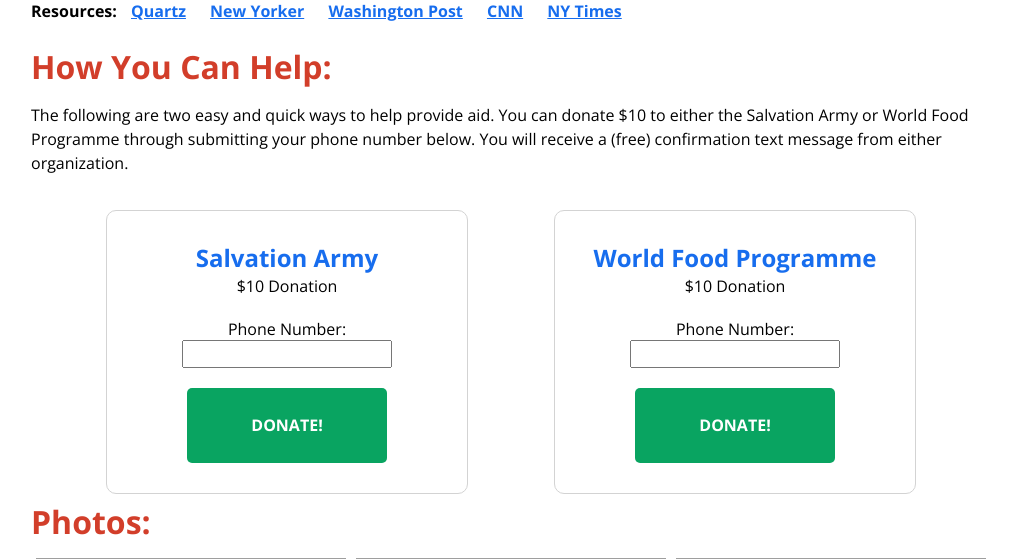
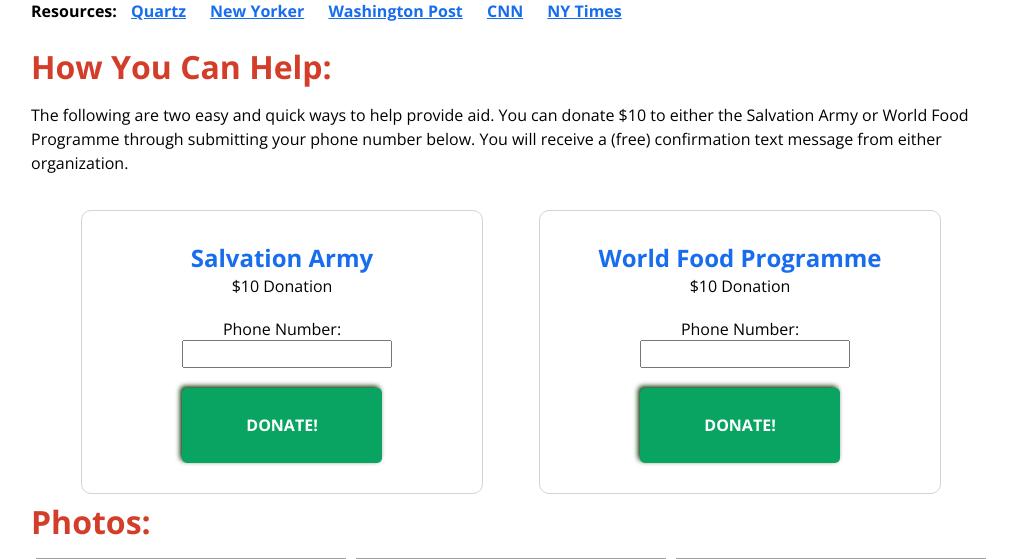
Before and after one commit to ryanslee/ryanslee.github.io, a PHP site: page /donatehaiyan/index.html in a window 1280 px wide. Shown: the part 611-1170 px from the top of the page, without its empty margins (129-1146 px from the left). Run offline with PHP 8.4, Linux system fonts and the light colour scheme; grey boxes are pictures that could not be loaded.

Commit message:
added haiyan site

```diff
--- a/donatehaiyan/css/index.css
+++ b/donatehaiyan/css/index.css
@@ -15,7 +15,24 @@
 }
 
 /*
-INTRO
+
+header{
+	display:block;
+	margin:50px;
+}
+
+nav{
+	position:fixed;
+	top:0;
+	width:100%;
+	height:80px;
+	background-color: white;
+	margin:0;
+	padding:0;
+}*/
+
+/*
+About
 */
 
 h1{
@@ -87,17 +104,17 @@
 	width:300px;
 	border:1px solid lightgray;
 	border-radius:10px;
-	padding:30px;
+	padding:30px 50px;
 }
 
 .left{
 	float:left;
-	margin-left:75px;
+	margin-left:50px;
 }
 
 .right{
 	float:right;
-	margin-right:75px;
+	margin-right:50px;
 }
 
 h2 {
@@ -114,6 +131,10 @@
 	padding:0;
 }
 
+.phoneinput{
+	margin-left:10px;
+}
+
 .button{
 	width:200px;
 	height:75px;
@@ -125,6 +146,7 @@
 	background:#09a461;
 	border:0;
 	border-radius:5px;
+	box-shadow:-2px -2px 5px #0c3707;
 }
 
 /*
--- a/donatehaiyan/index.html
+++ b/donatehaiyan/index.html
@@ -19,8 +19,15 @@
 	</head>
 
 	<body>
+		<!-- <header>
+			<nav>
+				<ul>
+					<a href="#donate"><li>Donate</li></a>
+				</ul>
+			</nav>
+		</header> -->
+		<div>
 			<h1>About Typhoon Haiyan:</h1>
-		<div class="firstwrapper">
 			<img class="animation" alt="rbtop-animated (6)" src="http://qzprod.files.wordpress.com/2013/11/rbtop-animated-6.gif?w=1200&h=800" width="480" height="auto" scale="2">
 			<p>10,000 people are feared dead or missing after Typhoon Haiyan ripped across the central Philippines on Nov. 8. The storm’s massive surge is blamed for much of the destruction, particularly in Tacloban, the capital of the southern island province of Leyte.</p>
 			<p>Haiyan, whose local name is Yolanda, is one of the most powerful typhoons on record to make landfall. It had sustained winds of 147 mph, creating waves 15 feet tall. The storm’s surge swept away small villages and displaced more than 660,000 people.</p>
@@ -38,14 +45,15 @@
 			<li><a href="http://www.nytimes.com/interactive/2013/11/11/world/asia/typhoon-haiyan-map.html?_r=0">NY Times</a></li>
 			</ul>
 		</div>
-		<h1>How You Can Help:</h1>
+		<div>
+			<a name="donate"><h1>How You Can Help:</h1></a>
 			<p class="donation_description">The following are two easy and quick ways to help provide aid. You can donate $10 to either the Salvation Army or World Food Programme through submitting your phone number below. You will receive a (free) confirmation text message from either organization.</p>
 			<section>
 				<article class="left">
 					<h2>Salvation Army</h2>
 					<p class="donationbox">$10 Donation</p>
 					<form action="#">
-				Phone Number:<input type="tel" name="PhoneNumber" maxlength="10"><br>
+					Phone Number:<input type="tel" name="PhoneNumber" maxlength="10" class="phoneinput"><br>
 					<input class="button" type="submit" value="DONATE!">
 					</form>
 				</article>
@@ -53,11 +61,13 @@
 					<h2>World Food Programme</h2>
 					<p class="donationbox">$10 Donation</p>
 					<form action="#">
-				Phone Number:<input type="tel" name="PhoneNumber" maxlength="10"><br>
+					Phone Number:<input type="tel" name="PhoneNumber" maxlength="10" class="phoneinput"><br>
 					<input class="button" type="submit" value="DONATE!">
 					</form>
 				</article>
 			</section>
+		</div>
+		<div>
 			<h1>Photos:</h1>
 			<table>
 				<tr>
@@ -80,5 +90,6 @@
 				</tr>
 			</table>
 			<h6>All photos are derived from the "Resources" listed above.</h6>
+		</div>
 	</body>
 </html>
```
Lines whose indentation alone changed are shown as unchanged.
